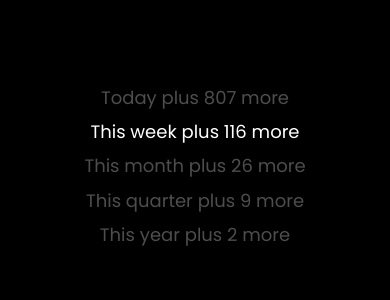
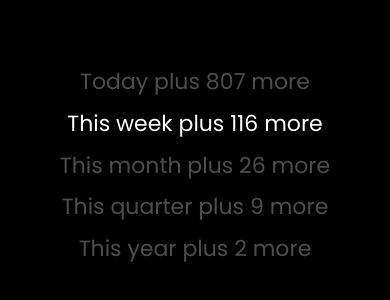
Before and after one commit to nanggigi1/youdone, a plain HTML site: page index.html in a window 390 px wide. Shown: the part 256-556 px from the top of the page. Drawn offline with Linux system fonts and the light colour scheme.

Commit message:
Update index.html

```diff
--- a/index.html
+++ b/index.html
@@ -21,7 +21,7 @@
         --font-family: 'Poppins', sans-serif;
         --font-color: #ffffff;
         --line-height: 1.4;
-        --mobile-font-size: 18px;
+        --mobile-font-size: 22px;
         --desktop-font-size: 36px;
 
         /* Opacity for “less prominent” lines */
```
